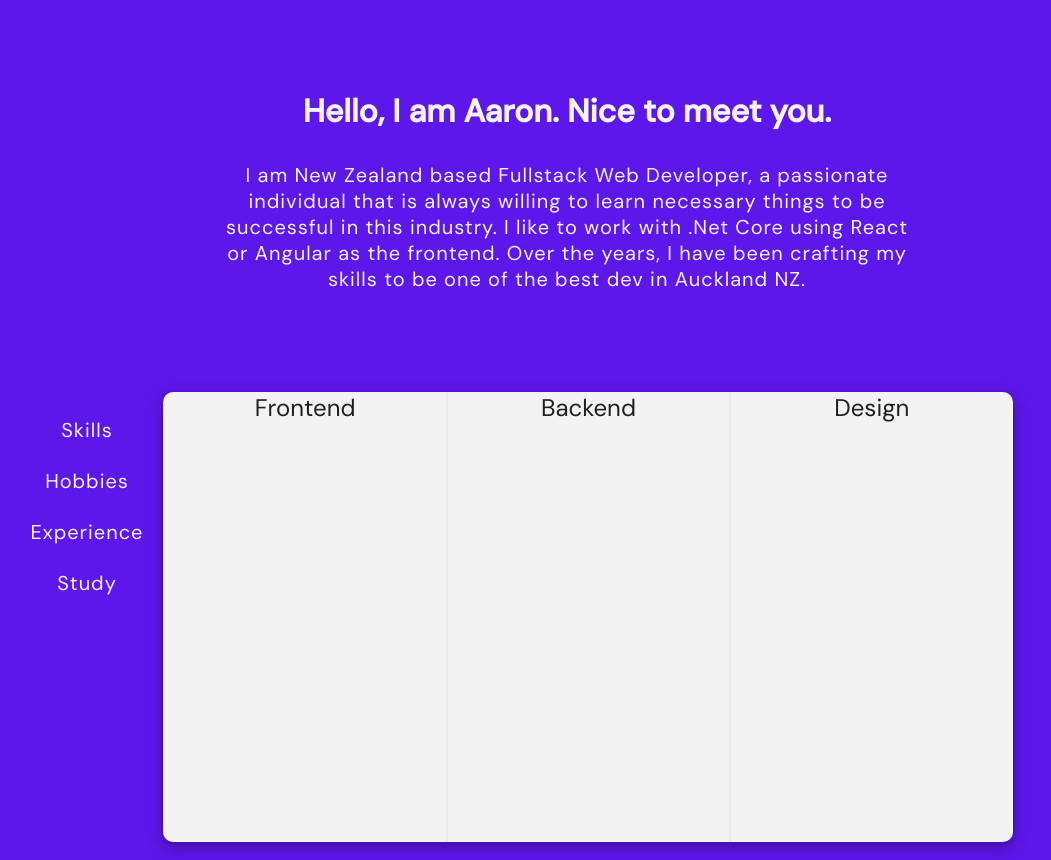
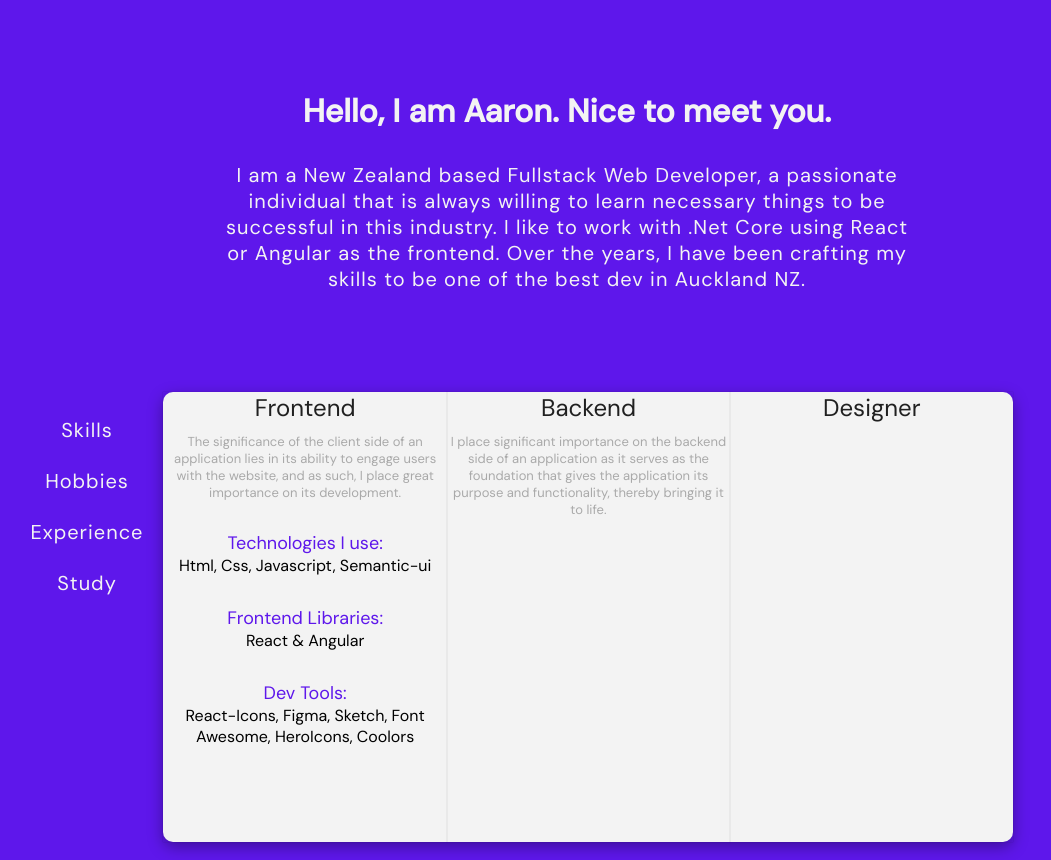
Before and after one commit to DiamondD7/WebPortfolio_2023, a React (Vite) app: page / in a window 1280 px wide. Shown: the part 1020-1880 px from the top of the page, without its empty margins (73-1124 px from the left). Built offline with nearby package versions, Linux system fonts and the light colour scheme.

Commit message:
implemented the contents inside the frontend column

```diff
--- a/src/components/Aboutme/About.jsx
+++ b/src/components/Aboutme/About.jsx
@@ -17,12 +17,34 @@ const Description = () => {
           <div className="description-texts__wrapper">
             <div className="description-texts-container">
               <h2 className="description-texts__header">Frontend</h2>
+              <p className="description-texts__subheader">
+                The significance of the client side of an application lies in
+                its ability to engage users with the website, and as such, I
+                place great importance on its development.
+              </p>
+
+              <p className="description-texts__title1">Technologies I use:</p>
+              <p>Html, Css, Javascript, Semantic-ui</p>
+
+              <p className="description-texts__title1">Frontend Libraries:</p>
+              <p>React & Angular</p>
+
+              <p className="description-texts__title1">Dev Tools:</p>
+              <p>
+                React-Icons, Figma, Sketch, Font Awesome, HeroIcons, Coolors
+              </p>
             </div>
             <div className="description-texts-container">
               <h2 className="description-texts__header">Backend</h2>
+              <p className="description-texts__subheader">
+                I place significant importance on the backend side of an
+                application as it serves as the foundation that gives the
+                application its purpose and functionality, thereby bringing it
+                to life.
+              </p>
             </div>
             <div className="description-texts-container">
-              <h2 className="description-texts__header">Design</h2>
+              <h2 className="description-texts__header">Designer</h2>
             </div>
           </div>
         </div>
@@ -39,7 +61,7 @@ const About = () => {
           Hello, I am Aaron. Nice to meet you.
         </h1>
         <p className="about-paragraph__text">
-          I am New Zealand based Fullstack Web Developer, a passionate
+          I am a New Zealand based Fullstack Web Developer, a passionate
           individual that is always willing to learn necessary things to be
           successful in this industry. I like to work with .Net Core using React
           or Angular as the frontend. Over the years, I have been crafting my
--- a/src/styles/aboutstyles.css
+++ b/src/styles/aboutstyles.css
@@ -75,3 +75,15 @@
     height: 450px;
     box-shadow: rgba(0, 0, 0, 0.35) 0px 0px 0.8px;
 }
+
+.description-texts__subheader{
+    font-size: 13px;
+    margin-top: 10px;
+    color: rgba(0, 0, 0, 0.3);
+}
+
+.description-texts__title1{
+    font-size: 18px;
+    margin-top: 30px;
+    color: #5e17eb;
+}
```
